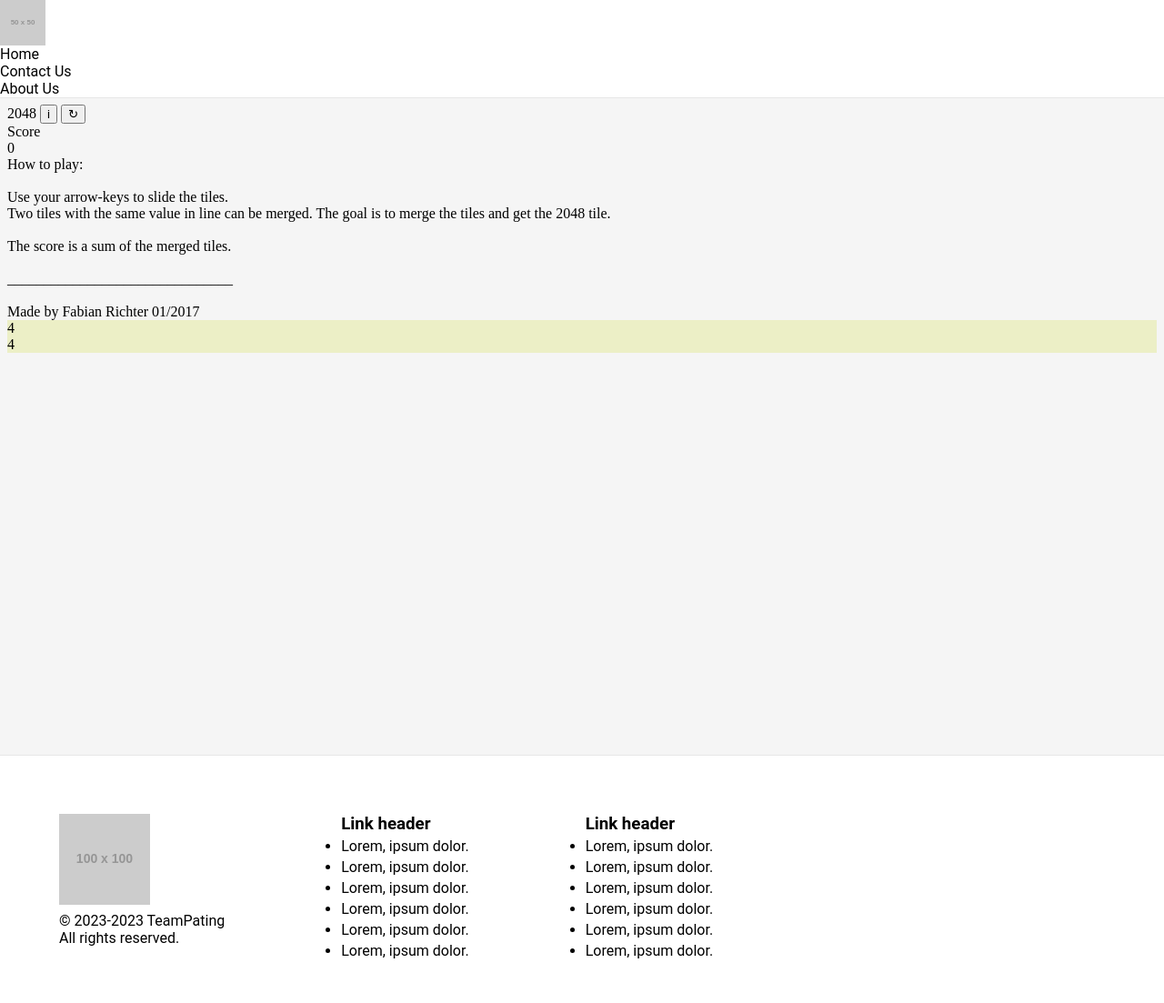
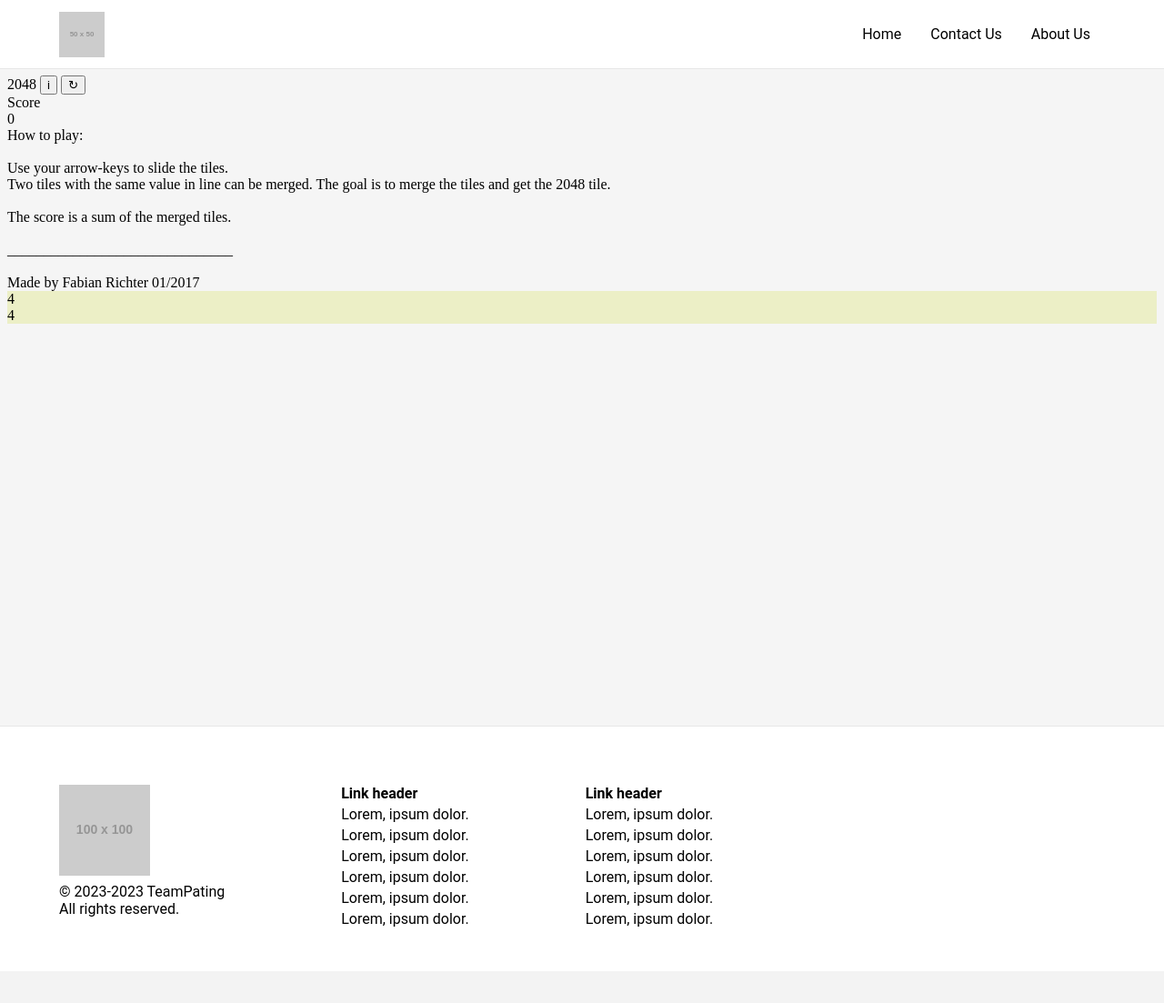
Before and after one commit to John-Pio/PatingGames, a PHP site: page /game.php in a window 1280 px wide. Shown: the whole page at 91% size. After the commit the page ends 1019 px from the top, so only its background shows below. Run offline with PHP 8.4, Linux system fonts and the light colour scheme; grey boxes labelled with a size stand in for pictures from a placeholder-image service; some libraries are stand-ins or nearby versions.

Commit message:
Change tags and classes

```diff
--- a/components/footer.php
+++ b/components/footer.php
@@ -1,4 +1,4 @@
-<footer class="TopBar">
+<footer>
     <div class="container">
         <section class="copyright">
             <a><img src="https://placehold.co/100" alt="Website Logo"></a>
@@ -6,8 +6,8 @@
             <p>All rights reserved.</p>
         </section>
         <section class="categories">
-            <ul>
-                <h3>Link header</h5>
+            <h4>Link header</h4>
+            <ul role="list">
                 <li><a href="#">Lorem, ipsum dolor.</a></li>
                 <li><a href="#">Lorem, ipsum dolor.</a></li>
                 <li><a href="#">Lorem, ipsum dolor.</a></li>
@@ -17,8 +17,8 @@
             </ul>
         </section>
         <section class="links">
-            <ul>
-                <h3>Link header</h5>
+            <h4>Link header</h4>
+            <ul role="list">
                 <li><a href="#">Lorem, ipsum dolor.</a></li>
                 <li><a href="#">Lorem, ipsum dolor.</a></li>
                 <li><a href="#">Lorem, ipsum dolor.</a></li>
--- a/components/header.php
+++ b/components/header.php
@@ -1,16 +1,16 @@
-<div class="TopBar">
-    <nav>
+<nav>
+    <div class="container">
         <a><img src="https://placehold.co/50" alt="Website Logo"></a>
-        <ul class="nav-links">
+        <ul role="list">
             <li>
-                <div class="HoverTime"><a href="index.php">Home</div></a>
+                <a href="index.php">Home</a>
             </li>
             <li>
-                <div class="HoverTime"><a href="contact.php">Contact Us</div></a>
+                <a href="contact.php">Contact Us</a>
             </li>
             <li>
-                <div class="HoverTime"><a href="about.php">About Us</div></a>
+                <a href="about.php">About Us</a>
             </li>
         </ul>
-    </nav>
-</div>
+    </div>
+</nav>
```
Lines whose indentation alone changed are shown as unchanged.
